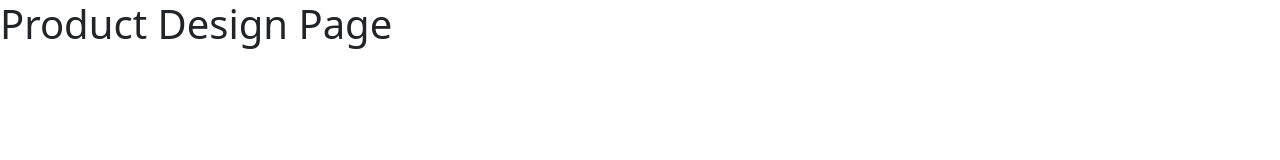
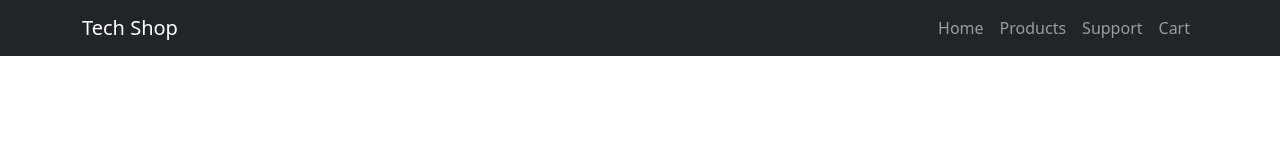
Before and after one commit to ATOL07/product_design, a plain HTML site: page index.html in a window 1280 px wide. Drawn offline with nearby package versions, Linux system fonts and the light colour scheme.

Commit message:
navbar-section

```diff
--- a/index.html
+++ b/index.html
@@ -11,7 +11,30 @@
         crossorigin="anonymous" referrerpolicy="no-referrer" />
 </head>
 <body>
-    <h1>Product Design Page</h1>
+
+
+    <!-- Header -->
+    <header>
+        <nav class="navbar navbar-expand-lg navbar-dark bg-dark">
+            <div class="container">
+                <a class="navbar-brand" href="#">Tech Shop</a>
+                <button class="navbar-toggler" type="button" data-bs-toggle="collapse"
+                    data-bs-target="#navbarSupportedContent" aria-controls="navbarSupportedContent"
+                    aria-expanded="false" aria-label="Toggle navigation">
+                    <span class="navbar-toggler-icon"></span>
+                </button>
+                <div class="collapse navbar-collapse" id="navbarSupportedContent">
+                    <ul class="navbar-nav ms-auto">
+                        <li class="nav-item"><a class="nav-link" href="#">Home</a></li>
+                        <li class="nav-item"><a class="nav-link" href="#products">Products</a></li>
+                        <li class="nav-item"><a class="nav-link" href="#">Support</a></li>
+                        <li class="nav-item"><a class="nav-link" href="#">Cart</a></li>
+                    </ul>
+                </div>
+            </div>
+        </nav>
+    </header>
+
 
     <script src="https://cdn.jsdelivr.net/npm/bootstrap@5.3.3/dist/js/bootstrap.bundle.min.js"
         integrity="sha384-YvpcrYf0tY3lHB60NNkmXc5s9fDVZLESaAA55NDzOxhy9GkcIdslK1eN7N6jIeHz"
```
